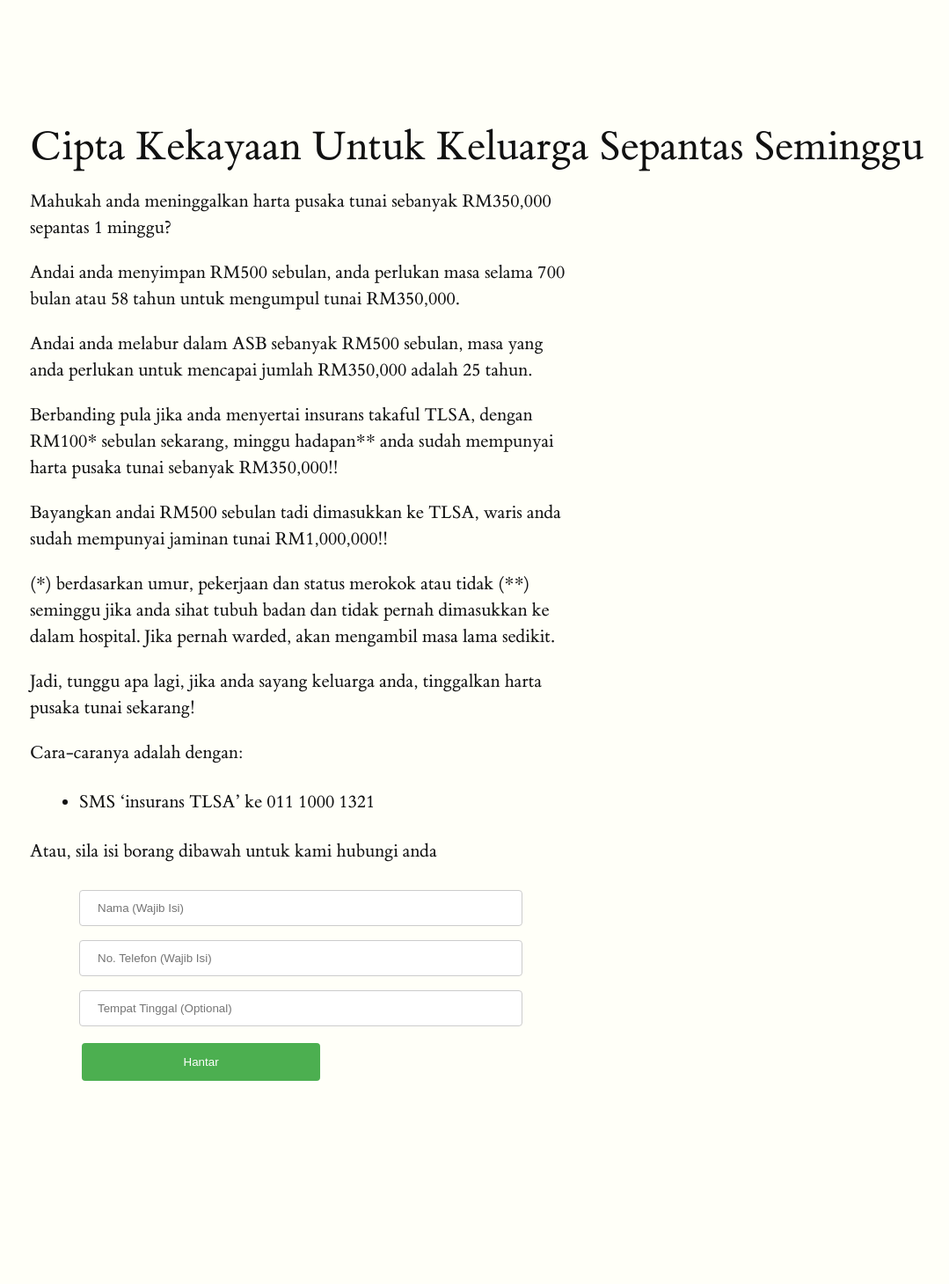
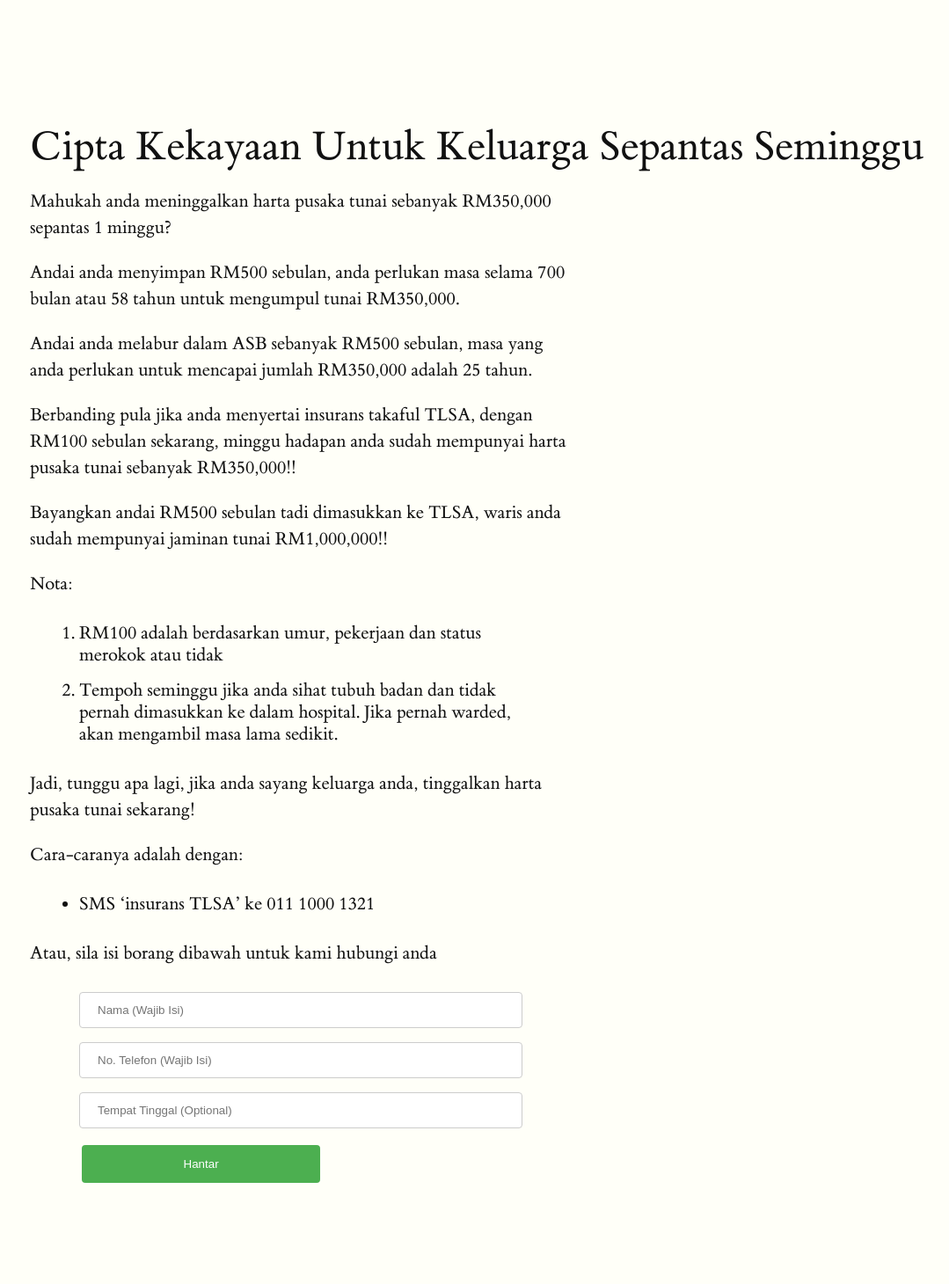
Before and after one commit to takafulis/takafulis.github.io, a Jekyll site: the page built from _posts/2016-10-25-cipta-kekayaan-segera.md, in a window 1280 px wide. Shown: the whole page at 88% size, without its empty margins (126-1205 px from the left). Built offline with Jekyll 4.4.1, drawn with Linux system fonts in a browser that asks for light colours; before the commit the page ends 1344 px from its top, so only the background shows below that.

Commit message:
Update 2016-10-25-cipta-kekayaan-segera.md

```diff
--- a/_posts/2016-10-25-cipta-kekayaan-segera.md
+++ b/_posts/2016-10-25-cipta-kekayaan-segera.md
@@ -13,12 +13,13 @@
 
 Andai anda melabur dalam ASB sebanyak RM500 sebulan, masa yang anda perlukan untuk mencapai jumlah RM350,000 adalah 25 tahun.
 
-Berbanding pula jika anda menyertai insurans takaful TLSA, dengan RM100* sebulan sekarang, minggu hadapan** anda sudah mempunyai harta pusaka tunai sebanyak RM350,000!!
+Berbanding pula jika anda menyertai insurans takaful TLSA, dengan RM100 sebulan sekarang, minggu hadapan anda sudah mempunyai harta pusaka tunai sebanyak RM350,000!!
 
 Bayangkan andai RM500 sebulan tadi dimasukkan ke TLSA, waris anda sudah mempunyai jaminan tunai RM1,000,000!!
 
-(*) berdasarkan umur, pekerjaan dan status merokok atau tidak
-(**) seminggu jika anda sihat tubuh badan dan tidak pernah dimasukkan ke dalam hospital. Jika pernah warded, akan mengambil masa lama sedikit.
+Nota:
+1. RM100 adalah berdasarkan umur, pekerjaan dan status merokok atau tidak
+2. Tempoh seminggu jika anda sihat tubuh badan dan tidak pernah dimasukkan ke dalam hospital. Jika pernah warded, akan mengambil masa lama sedikit.
 
 Jadi, tunggu apa lagi, jika anda sayang keluarga anda, tinggalkan harta pusaka tunai sekarang!
 
```
